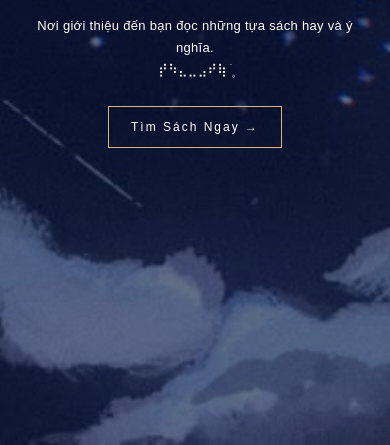
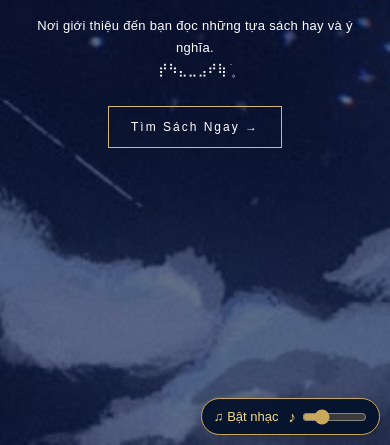
Before and after one commit to dongnghi16999-arch/books-of-the-star, a plain HTML site: page index.html in a window 390 px wide. Shown: the part 399-844 px from the top of the page. Drawn offline with Linux system fonts and the light colour scheme.

Commit message:
Implement background music player feature
Added a music player with volume control to the page.

```diff
--- a/index.html
+++ b/index.html
@@ -152,6 +152,101 @@ h1 {
 
     </div>
 </section>
+<!-- BOOKS OF THE STAR - BACKGROUND MUSIC -->
+<div id="star-music-player">
+  <audio id="starMusic" loop preload="auto">
+    <source src="https://dongnghi16999-arch.github.io/books-of-the-star/background.mp3" type="audio/mpeg">
+  </audio>
 
+  <button id="musicToggle" type="button">♫ Bật nhạc</button>
+
+  <div class="music-volume">
+    <span>♪</span>
+    <input
+      id="musicVolume"
+      type="range"
+      min="0"
+      max="1"
+      step="0.05"
+      value="0.25"
+      aria-label="Điều chỉnh âm lượng"
+    >
+  </div>
+</div>
+
+<style>
+  #star-music-player {
+    position: fixed;
+    right: 20px;
+    bottom: 20px;
+    z-index: 99999;
+    display: flex;
+    align-items: center;
+    gap: 10px;
+    padding: 10px 14px;
+    border: 1px solid #C9A85C;
+    border-radius: 30px;
+    background: rgba(4, 18, 43, 0.94);
+    color: #F5D98B;
+    box-shadow: 0 4px 18px rgba(0,0,0,0.3);
+    font-family: Arial, sans-serif;
+  }
+
+  #musicToggle {
+    border: none;
+    background: transparent;
+    color: #F5D98B;
+    font-size: 13px;
+    cursor: pointer;
+    white-space: nowrap;
+  }
+
+  .music-volume {
+    display: flex;
+    align-items: center;
+    gap: 6px;
+    font-size: 15px;
+  }
+
+  #musicVolume {
+    width: 65px;
+    accent-color: #C9A85C;
+    cursor: pointer;
+  }
+
+  @media (max-width: 480px) {
+    #star-music-player {
+      right: 10px;
+      bottom: 10px;
+      padding: 9px 12px;
+    }
+  }
+</style>
+
+<script>
+  const music = document.getElementById("starMusic");
+  const toggle = document.getElementById("musicToggle");
+  const volume = document.getElementById("musicVolume");
+
+  music.volume = 0.25;
+
+  toggle.addEventListener("click", async () => {
+    if (music.paused) {
+      try {
+        await music.play();
+        toggle.textContent = "♫ Tắt nhạc";
+      } catch (error) {
+        toggle.textContent = "Không phát được nhạc";
+      }
+    } else {
+      music.pause();
+      toggle.textContent = "♫ Bật nhạc";
+    }
+  });
+
+  volume.addEventListener("input", () => {
+    music.volume = Number(volume.value);
+  });
+</script>
 </body>
 </html>
```
